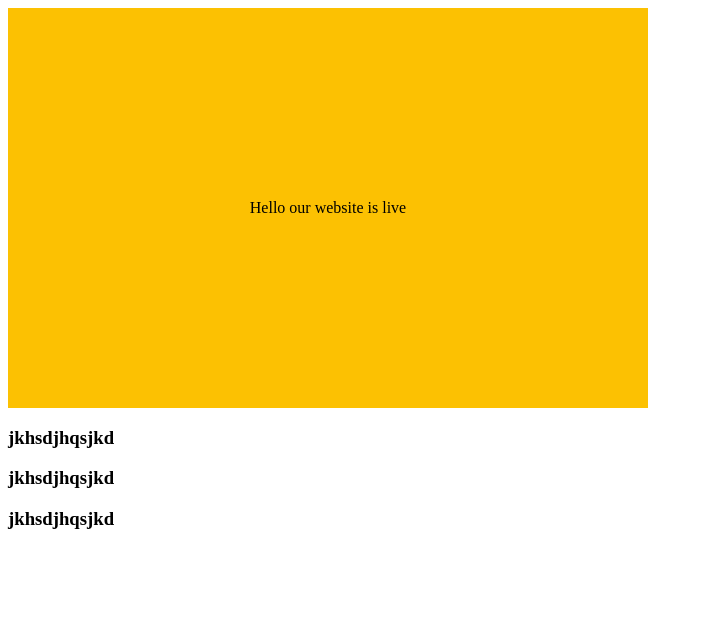
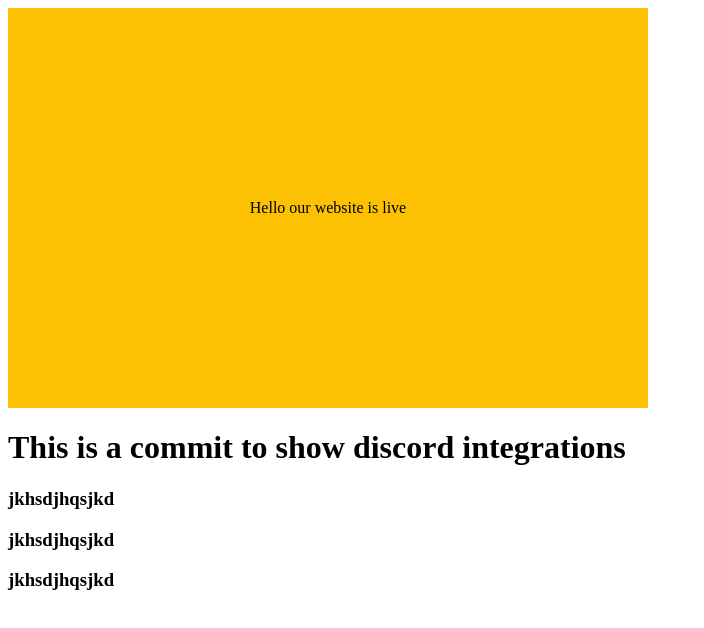
Before and after one commit to forkanimahdi/second_day_git, a plain HTML site: page index.html in a window 1280 px wide. Shown: the whole page, without its empty margins (0-704 px from the left). Drawn offline with Linux system fonts and the light colour scheme.

Commit message:
github + discord

```diff
--- a/index.html
+++ b/index.html
@@ -1,22 +1,24 @@
 <!DOCTYPE html>
 <html lang="en">
+
 <head>
     <meta charset="UTF-8">
     <meta name="viewport" content="width=device-width, initial-scale=1.0">
     <title>Document</title>
     <link rel="stylesheet" href="./public/css/app.css">
 </head>
+
 <body>
 
 
     <div class="">
 
-Hello  our website is  live
+        Hello our website is live
 
 
     </div>
 
-
+    <h1>This is a commit to show discord integrations</h1>
 
 
     <h3>jkhsdjhqsjkd</h3>
@@ -25,4 +27,5 @@
 
 
 </body>
+
 </html>
```
